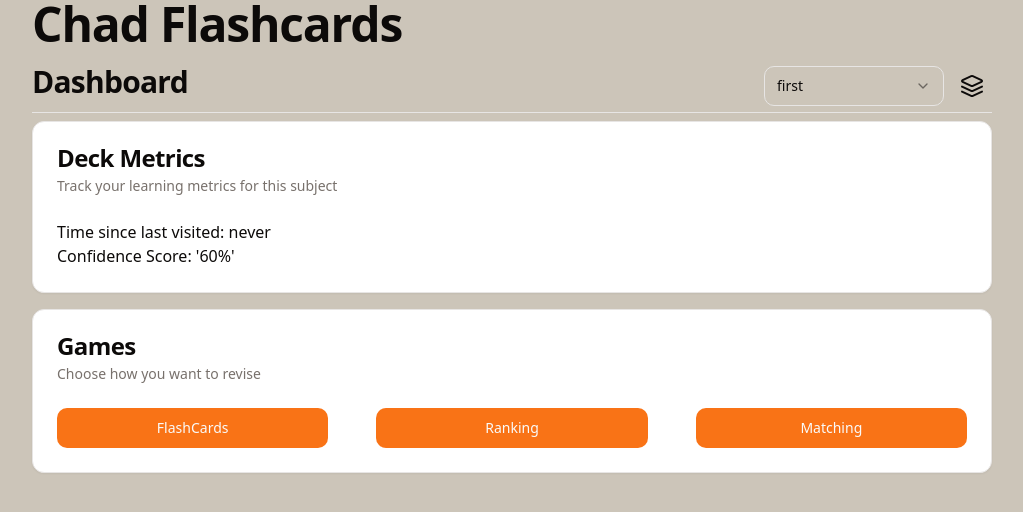
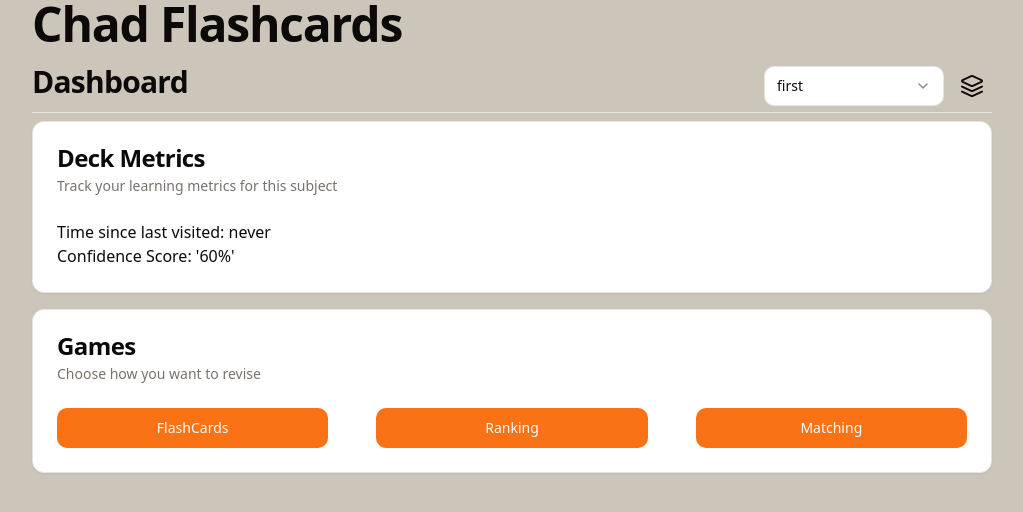
Before and after one commit to Ed-Barnes937/Flash-Alpha, a React (Vite) app: page / in a window 1280 px wide. Shown: the top 512 px of the page, without its empty margins (128-1151 px from the left). Built offline with nearby package versions, Linux system fonts and the light colour scheme.

Commit message:
update select background

```diff
--- a/src/components/ui/select.tsx
+++ b/src/components/ui/select.tsx
@@ -1,6 +1,6 @@
-import * as React from 'react'
 import * as SelectPrimitive from '@radix-ui/react-select'
 import { Check, ChevronDown, ChevronUp } from 'lucide-react'
+import * as React from 'react'
 
 import { cn } from '@/utils'
 
@@ -17,7 +17,7 @@
   <SelectPrimitive.Trigger
     ref={ref}
     className={cn(
-      'flex h-10 w-full items-center justify-between rounded-md border border-input bg-background px-3 py-2 text-sm ring-offset-background placeholder:text-muted-foreground focus:outline-none focus:ring-2 focus:ring-ring focus:ring-offset-2 disabled:cursor-not-allowed disabled:opacity-50 [&>span]:line-clamp-1',
+      'flex h-10 w-full items-center justify-between rounded-md border border-input bg-card px-3 py-2 text-sm ring-offset-background placeholder:text-muted-foreground focus:outline-none focus:ring-2 focus:ring-ring focus:ring-offset-2 disabled:cursor-not-allowed disabled:opacity-50 [&>span]:line-clamp-1',
       className
     )}
     {...props}
@@ -131,13 +131,13 @@
 
 export {
   Select,
+  SelectContent,
   SelectGroup,
+  SelectItem,
+  SelectLabel,
+  SelectScrollDownButton,
+  SelectScrollUpButton,
+  SelectSeparator,
+  SelectTrigger,
   SelectValue,
-  SelectTrigger,
-  SelectContent,
-  SelectLabel,
-  SelectItem,
-  SelectSeparator,
-  SelectScrollUpButton,
-  SelectScrollDownButton,
 }
```
